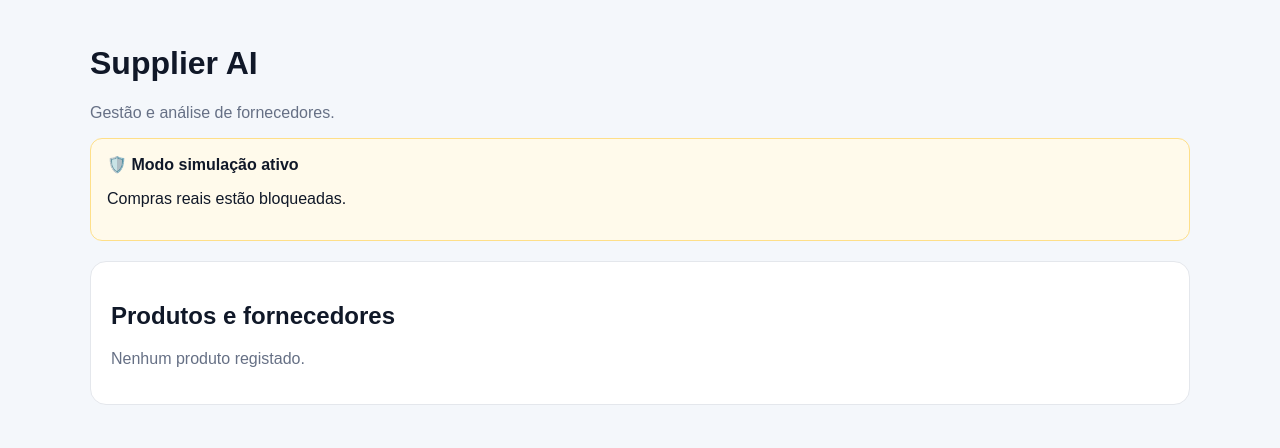
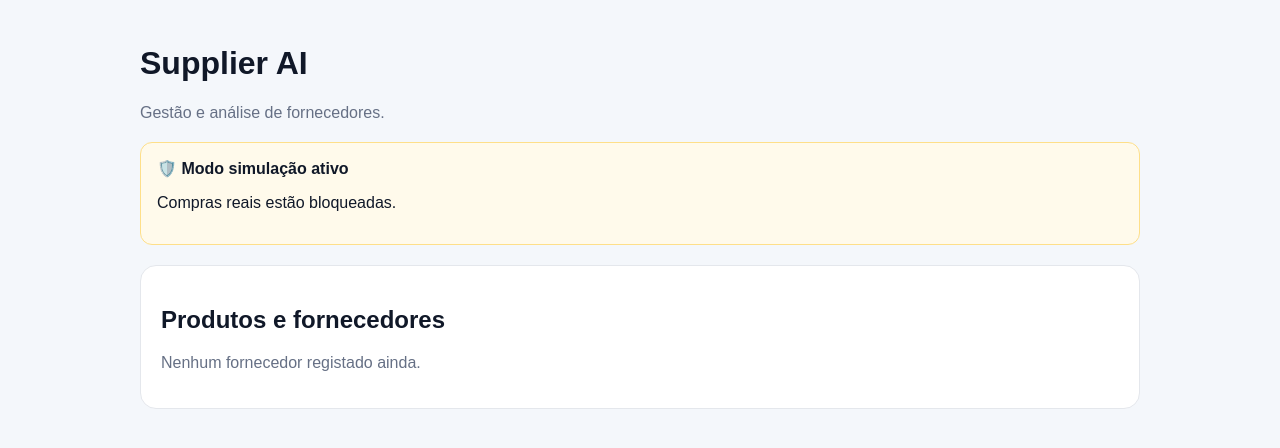
Before and after one commit to fernandomucavele-gif/ai-business-autopilot, a Next.js app: page /suppliers in a window 1280 px wide. Shown: the top 448 px of the page. Built offline with nearby package versions, Linux system fonts and the light colour scheme.

Commit message:
Atualizar o page.tsx

```diff
--- a/app/suppliers/page.tsx
+++ b/app/suppliers/page.tsx
@@ -1,10 +1,6 @@
 "use client";
 
-import { useAutopilot } from "../context/autopilot-context";
-
 export default function SuppliersPage() {
-  const { state } = useAutopilot();
-
   return (
     <main
       style={{
@@ -12,12 +8,11 @@ export default function SuppliersPage() {
         background: "#f4f7fb",
         padding: "24px",
         fontFamily: "Arial, sans-serif",
+        color: "#101828",
       }}
     >
-      <div style={{ maxWidth: "1100px", margin: "0 auto" }}>
-        <h1 style={{ color: "#101828" }}>
-          Supplier AI
-        </h1>
+      <div style={{ maxWidth: "1000px", margin: "0 auto" }}>
+        <h1>Supplier AI</h1>
 
         <p style={{ color: "#667085" }}>
           Gestão e análise de fornecedores.
@@ -29,10 +24,11 @@ export default function SuppliersPage() {
             border: "1px solid #fedf89",
             borderRadius: "12px",
             padding: "16px",
-            marginBottom: "20px",
+            marginTop: "20px",
           }}
         >
           <strong>🛡️ Modo simulação ativo</strong>
+
           <p>
             Compras reais estão bloqueadas.
           </p>
@@ -40,70 +36,18 @@ export default function SuppliersPage() {
 
         <section
           style={{
-            background: "#fff",
+            background: "#ffffff",
             border: "1px solid #e4e7ec",
             borderRadius: "16px",
             padding: "20px",
+            marginTop: "20px",
           }}
         >
           <h2>Produtos e fornecedores</h2>
 
-          {state.products.length === 0 ? (
-            <p style={{ color: "#667085" }}>
-              Nenhum produto registado.
-            </p>
-          ) : (
-            state.products.map((product) => (
-              <div
-                key={product.id}
-                style={{
-                  border: "1px solid #eaecf0",
-                  borderRadius: "12px",
-                  padding: "16px",
-                  marginTop: "12px",
-                }}
-              >
-                <h3>{product.name}</h3>
-
-                <p>
-                  Mercado: {product.market}
-                </p>
-
-                <p>
-                  Preço: {product.price} MT
-                </p>
-
-                <p>
-                  Score: {product.score}/100
-                </p>
-
-                <p>
-                  Fornecedor:{" "}
-                  {product.supplier ||
-                    "Ainda não definido"}
-                </p>
-
-                <p>
-                  País:{" "}
-                  {product.supplierCountry ||
-                    "Internacional"}
-                </p>
-
-                <button
-                  disabled
-                  style={{
-                    padding: "10px",
-                    border: "none",
-                    borderRadius: "8px",
-                    background: "#eaecf0",
-                    color: "#667085",
-                  }}
-                >
-                  Compra real bloqueada
-                </button>
-              </div>
-            ))
-          )}
+          <p style={{ color: "#667085" }}>
+            Nenhum fornecedor registado ainda.
+          </p>
         </section>
       </div>
     </main>
```
